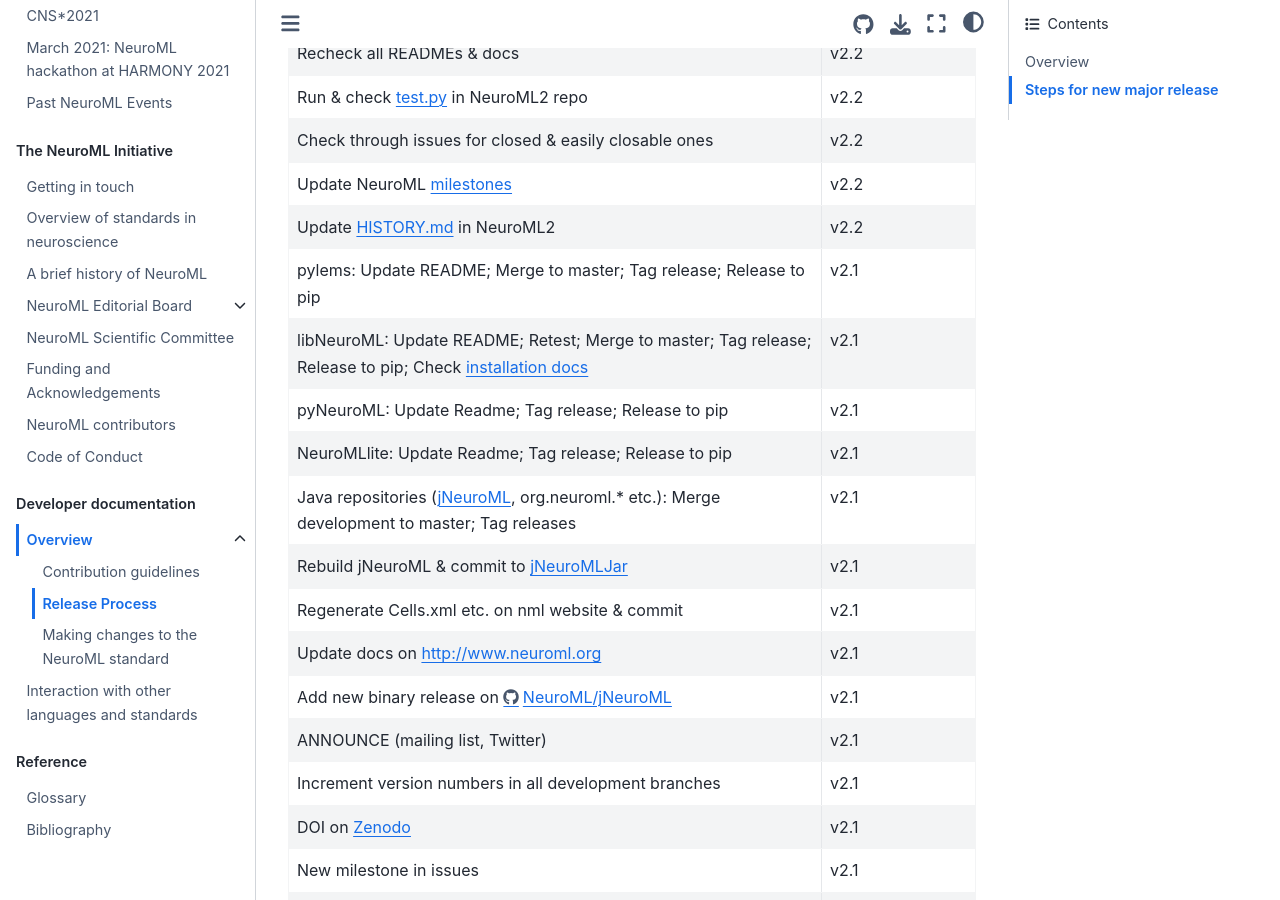
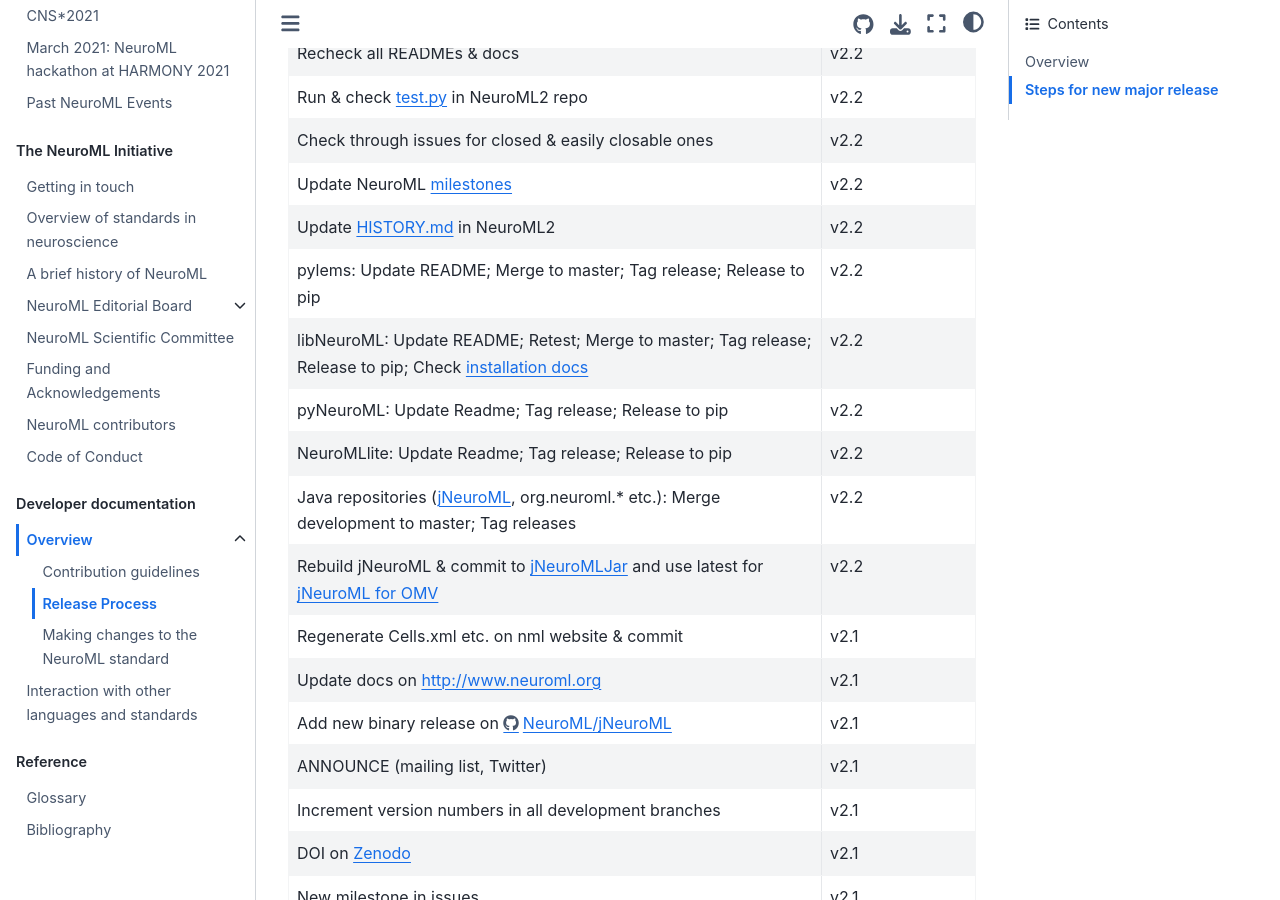
Before and after one commit to NeuroML/Documentation, a Jupyter Book: the page built from source/Devdocs/ReleaseProcess.md, in a window 1280 px wide and 900 px high, scrolled down 892 px. Built offline with Jupyter Book 1.0.4 settings and Sphinx 7.4.7 and the Sphinx Book theme 1.1.4, drawn with Linux system fonts in a browser that asks for light colours.

Commit message:
Upddates to release process

```diff
--- a/source/Devdocs/ReleaseProcess.md
+++ b/source/Devdocs/ReleaseProcess.md
@@ -27,12 +27,12 @@
 | Check through issues for closed & easily closable ones | v2.2 |
 | Update NeuroML [milestones](https://github.com/NeuroML/NeuroML2/milestones) | v2.2 |
 | Update HISTORY.md in NeuroML2 | v2.2 |
-| pylems: Update README; Merge to master; Tag release; Release to pip | v2.1 |
-| libNeuroML:  Update README; Retest; Merge to master; Tag release; Release to pip; Check [installation docs](https://libneuroml.readthedocs.org/en/latest/install.html) | v2.1 |
-| pyNeuroML: Update Readme; Tag release; Release to pip | v2.1 |
-| NeuroMLlite: Update Readme; Tag release; Release to pip | v2.1 |
-| Java repositories ({ref}`jNeuroML <jNeuroML>`, org.neuroml.* etc.): Merge development to master; Tag releases | v2.1 |
-| Rebuild jNeuroML & commit to [jNeuroMLJar](https://sourceforge.net/p/neuroml/code/HEAD/tree/jNeuroMLJar/) | v2.1 |
+| pylems: Update README; Merge to master; Tag release; Release to pip | v2.2 |
+| libNeuroML:  Update README; Retest; Merge to master; Tag release; Release to pip; Check [installation docs](https://libneuroml.readthedocs.org/en/latest/install.html) | v2.2 |
+| pyNeuroML: Update Readme; Tag release; Release to pip | v2.2 |
+| NeuroMLlite: Update Readme; Tag release; Release to pip | v2.2 |
+| Java repositories ({ref}`jNeuroML <jNeuroML>`, org.neuroml.* etc.): Merge development to master; Tag releases | v2.2 |
+| Rebuild jNeuroML & commit to [jNeuroMLJar](https://sourceforge.net/p/neuroml/code/HEAD/tree/jNeuroMLJar/) and use latest for [jNeuroML for OMV](https://github.com/OpenSourceBrain/osb-model-validation/blob/master/omv/engines/getjnml.py#L8) | v2.2 |
 | Regenerate Cells.xml etc. on nml website & commit | v2.1 |
 | Update docs on [http://www.neuroml.org](https://www.neuroml.org) | v2.1 |
 | Add new binary release on [https://github.com/NeuroML/jNeuroML/releases](https://github.com/NeuroML/jNeuroML/releases) | v2.1 |
```
